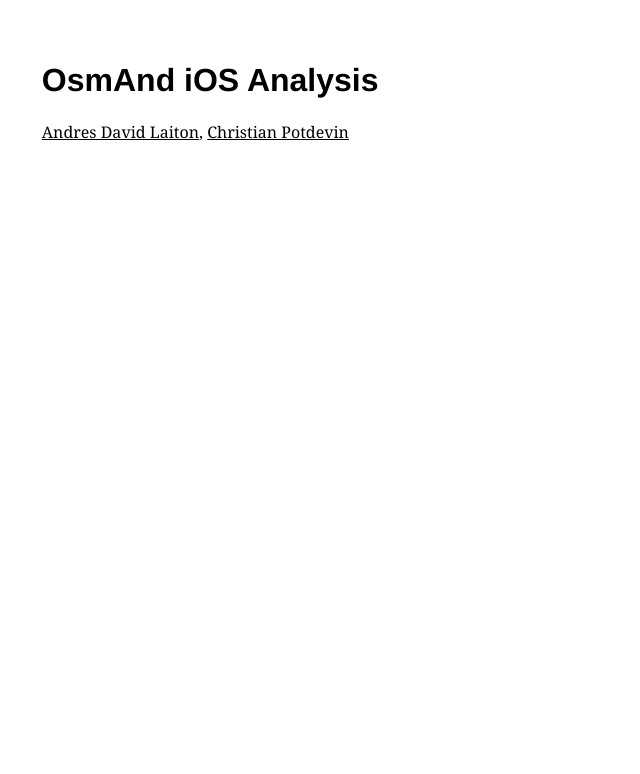
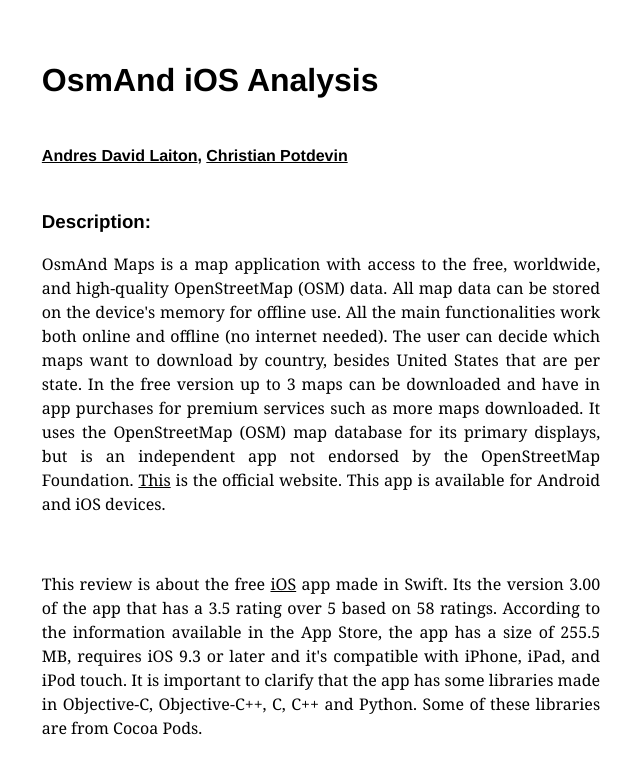
Before and after one commit to cpotdevin/OsmAnd-ios-Analysis, a plain HTML site: page index.html in a window 1280 px wide. Shown: the whole page, without its empty margins (319-959 px from the left). Drawn offline with Linux system fonts and the light colour scheme.

Commit message:
Description added

```diff
--- a/index.html
+++ b/index.html
@@ -1,11 +1,35 @@
 <!DOCTYPE html>
 <html lang="en">
+
 <head>
     <title>OsmAnd iOS Analysis</title>
     <link rel="stylesheet" type="text/css" href="typesafe.css" />
 </head>
+
 <body>
     <h1>OsmAnd iOS Analysis</h1>
-        <p><a href="https://daviddlaiton.github.io">Andres David Laiton</a>, <a href="https://cpotdevin.com">Christian Potdevin</a></p>
+    <h4><a href="https://daviddlaiton.github.io">Andres David Laiton</a>, <a href="https://cpotdevin.com">Christian
+            Potdevin</a></h4>
+
+    <h3>Description:</h3>
+    <p>
+        OsmAnd Maps is a map application with access to the free, worldwide, and high-quality OpenStreetMap (OSM) data.
+        All map data can be stored on the device's memory for offline use. All the main functionalities work both
+        online and offline (no internet needed). The user can decide which maps want to download by country,
+        besides United States that are per state. In the free version up to 3 maps can be downloaded and have in app
+        purchases for premium services such as more maps downloaded. It uses the OpenStreetMap (OSM) map database for
+        its primary displays, but is an independent app not endorsed by the OpenStreetMap Foundation.
+        <a href="https://osmand.net/">This</a> is the official website. This app is available for Android and iOS devices.
+    </p>
+    <br>
+    <p>
+        This review is about the free <a href="https://apps.apple.com/app/apple-store/id934850257">iOS</a> app made in
+        Swift. Its the version 3.00 of the app that has a 3.5 rating over 5 based on 58 ratings. According to the
+        information available in the App Store, the app has a size of 255.5 MB, requires iOS 9.3 or later and it's
+        compatible with iPhone, iPad, and iPod touch.
+        It is important to clarify that the app has some libraries made in Objective-C, Objective-C++, C, C++ and
+        Python. Some of these libraries are from Cocoa Pods.
+    </p>
 </body>
+
 </html>
--- a/typesafe.css
+++ b/typesafe.css
@@ -74,3 +74,7 @@
     height: 1px;
     margin: 2rem 0;
 }
+
+p {
+    text-align: justify;
+}
```
Lines whose indentation alone changed are shown as unchanged.
